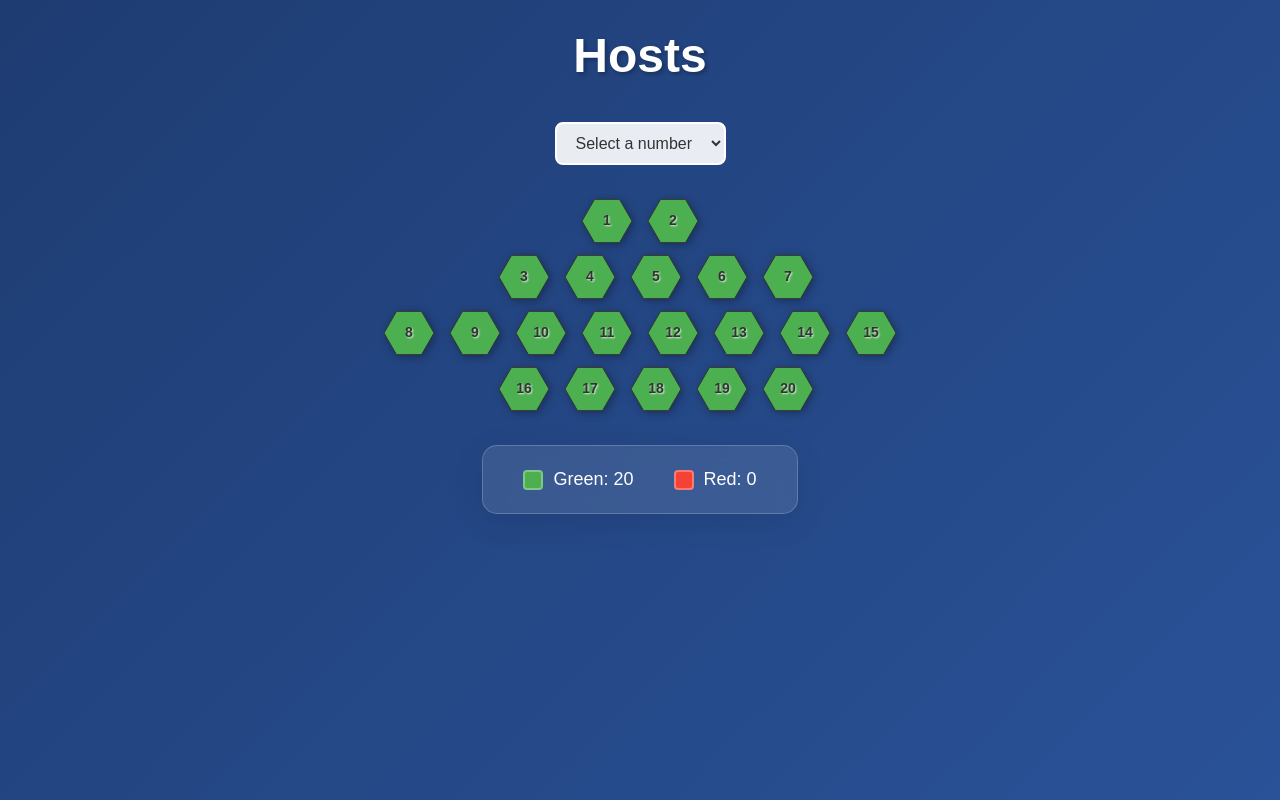
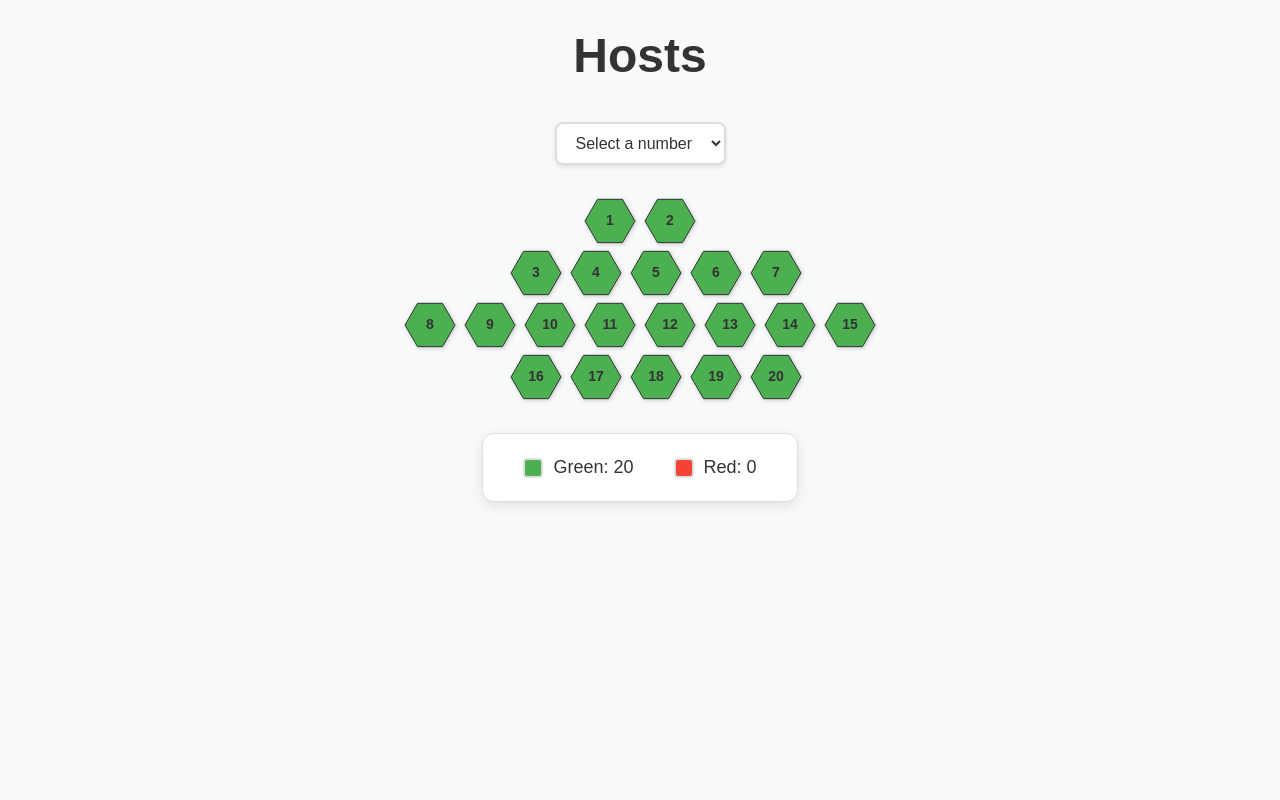
Before and after one commit to sarath-dev-30/honeycomb-color-switch, a React (Vite) app: page / in a window 1280 px wide. Built offline with nearby package versions, Linux system fonts and the light colour scheme.

Commit message:
Refactor: Improve honeycomb UI aesthetics
- Reduce spacing between hexagons.
- Remove the blue background.
- Simplify the UI for a more aesthetic look.

```diff
--- a/src/components/Honeycomb.css
+++ b/src/components/Honeycomb.css
@@ -4,17 +4,17 @@
   flex-direction: column;
   align-items: center;
   padding: 20px;
-  background: linear-gradient(135deg, #1e3c72 0%, #2a5298 100%);
+  background: #f8f9fa;
   min-height: 100vh;
   font-family: Arial, sans-serif;
 }
 
 .honeycomb-title {
-  color: white;
+  color: #333;
   font-size: 3rem;
   font-weight: bold;
   margin-bottom: 30px;
-  text-shadow: 2px 2px 4px rgba(0, 0, 0, 0.3);
+  text-shadow: none;
 }
 
 .dropdown-container {
@@ -24,49 +24,50 @@
 .dropdown {
   padding: 10px 15px;
   font-size: 16px;
-  border: 2px solid #fff;
+  border: 2px solid #ddd;
   border-radius: 8px;
-  background: rgba(255, 255, 255, 0.9);
+  background: white;
   color: #333;
   cursor: pointer;
   min-width: 120px;
+  box-shadow: 0 2px 4px rgba(0, 0, 0, 0.1);
 }
 
 .dropdown:focus {
   outline: none;
   border-color: #4CAF50;
-  box-shadow: 0 0 5px rgba(76, 175, 80, 0.5);
+  box-shadow: 0 0 5px rgba(76, 175, 80, 0.3);
 }
 
 .honeycomb-grid {
   display: flex;
   flex-direction: column;
   align-items: center;
-  gap: 4px;
+  gap: -2px;
   margin-bottom: 30px;
 }
 
 .honeycomb-row {
   display: flex;
-  gap: 6px;
+  gap: -1px;
   align-items: center;
 }
 
 .honeycomb-row:nth-child(even) {
-  margin-left: 32px;
+  margin-left: 31px;
 }
 
 .honeycomb-cell {
   width: 60px;
   height: 52px;
   cursor: pointer;
-  transition: all 0.3s ease;
-  filter: drop-shadow(2px 2px 4px rgba(0, 0, 0, 0.3));
+  transition: all 0.2s ease;
+  filter: drop-shadow(1px 1px 2px rgba(0, 0, 0, 0.2));
 }
 
 .honeycomb-cell:hover {
-  transform: scale(1.1);
-  filter: drop-shadow(3px 3px 6px rgba(0, 0, 0, 0.4));
+  transform: scale(1.05);
+  filter: drop-shadow(2px 2px 4px rgba(0, 0, 0, 0.3));
 }
 
 .honeycomb-text {
@@ -75,20 +76,19 @@
   text-anchor: middle;
   dominant-baseline: middle;
   fill: #333;
-  text-shadow: 1px 1px 2px rgba(255, 255, 255, 0.8);
+  text-shadow: none;
 }
 
 .footer {
-  background: rgba(255, 255, 255, 0.1);
-  backdrop-filter: blur(10px);
-  border: 1px solid rgba(255, 255, 255, 0.2);
-  border-radius: 15px;
+  background: white;
+  border: 1px solid #e0e0e0;
+  border-radius: 12px;
   padding: 20px 40px;
-  color: white;
+  color: #333;
   font-size: 18px;
   font-weight: 500;
   text-align: center;
-  box-shadow: 0 8px 32px rgba(0, 0, 0, 0.1);
+  box-shadow: 0 4px 12px rgba(0, 0, 0, 0.1);
 }
 
 .footer-row {
@@ -108,7 +108,7 @@
   width: 20px;
   height: 20px;
   border-radius: 4px;
-  border: 2px solid rgba(255, 255, 255, 0.3);
+  border: 2px solid #ddd;
 }
 
 .green-indicator {
@@ -134,7 +134,7 @@
   }
 
   .honeycomb-row:nth-child(even) {
-    margin-left: 24px;
+    margin-left: 23px;
   }
 
   .footer-row {
```
